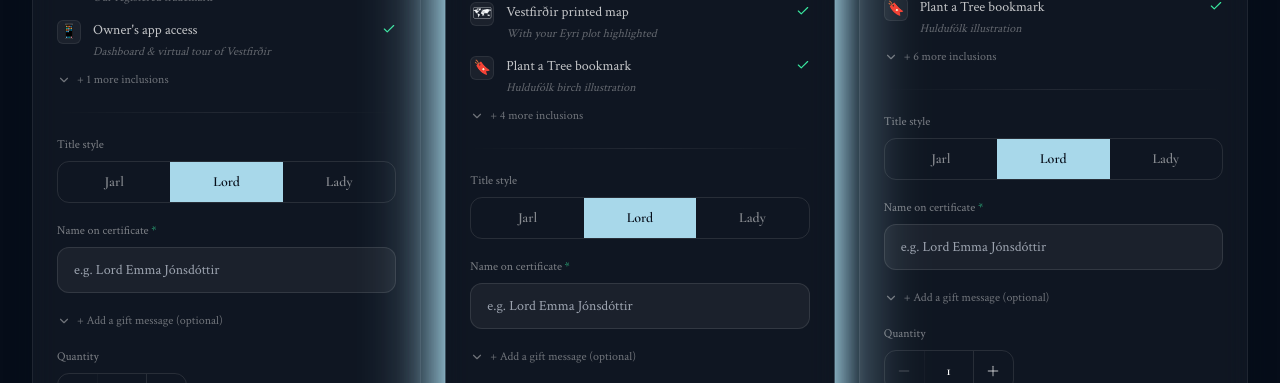
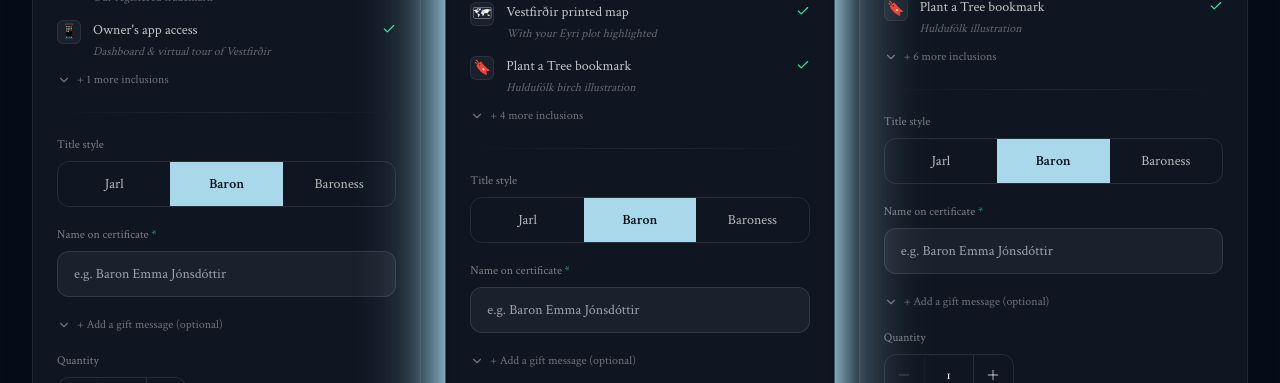
Before and after one commit to PosseVenture/iceland-titles, a Next.js app: page /buy-a-plot in a window 1280 px wide. Shown: the part 1560-1943 px from the top of the page. Built offline with nearby package versions, Linux system fonts and the light colour scheme.

Commit message:
Fix title selector in ProductCard - changed Lord/Lady to Baron/Baroness

```diff
--- a/components/shop/ProductCard.tsx
+++ b/components/shop/ProductCard.tsx
@@ -1,12 +1,12 @@
 "use client";
-import { useState, useId, useEffect }        from "react";
+import { useState, useId, useEffect } from "react";
 import { motion, AnimatePresence } from "framer-motion";
 import {
   Check, Minus, Plus, ChevronDown, ChevronUp, ShoppingCart,
 } from "lucide-react";
-import { cn, formatPrice }         from "@/lib/utils";
-import { useCartStore }            from "@/lib/store";
-import { Badge }                   from "@/components/ui/Badge";
+import { cn, formatPrice } from "@/lib/utils";
+import { useCartStore } from "@/lib/store";
+import { Badge } from "@/components/ui/Badge";
 import type { PlotProduct, TitleStyle } from "@/types";
 
 function IncludeRow({ icon, label, detail }: { icon: string; label: string; detail?: string }) {
@@ -28,15 +28,16 @@ export function ProductCard({ product, index }: { product: PlotProduct; index: n
   const uid = useId();
   const { addItem, currency } = useCartStore();
 
-  const [titleStyle,   setTitleStyle]   = useState<TitleStyle>("Lord");
-  const [name,         setName]         = useState("");
-  const [giftMessage,  setGiftMessage]  = useState("");
-  const [quantity,     setQuantity]     = useState(1);
-  const [plantATree,   setPlantATree]   = useState(false);
-  const [showMsg,      setShowMsg]      = useState(false);
-  const [showAll,      setShowAll]      = useState(false);
-  const [nameError,    setNameError]    = useState("");
+  const [titleStyle, setTitleStyle] = useState<TitleStyle>("Baron");
+  const [name, setName] = useState("");
+  const [giftMessage, setGiftMessage] = useState("");
+  const [quantity, setQuantity] = useState(1);
+  const [plantATree, setPlantATree] = useState(false);
+  const [showMsg, setShowMsg] = useState(false);
+  const [showAll, setShowAll] = useState(false);
+  const [nameError, setNameError] = useState("");
   const [addedState, setAddedState] = useState<"idle" | "added">("idle");
+
   useEffect(() => {
     if (addedState === "added") {
       setTimeout(() => {
@@ -51,28 +52,29 @@ useEffect(() => {
   }, [addedState]);
 
   const plantAddon = product.addOns?.find((a) => a.id === "plant-a-tree") ?? null;
-  const showPlant  = product.deliveryType === "physical" && plantAddon !== null;
+  const showPlant = product.deliveryType === "physical" && plantAddon !== null;
+  const SHOW_N = 5;
+  const rows = showAll ? product.includes : product.includes.slice(0, SHOW_N);
 
-  const SHOW_N = 5;
-  const rows   = showAll ? product.includes : product.includes.slice(0, SHOW_N);
-
-  // live price
   const extraPrice = showPlant && plantATree && plantAddon ? plantAddon.prices[currency] : 0;
-  const lineTotal  = product.prices[currency] * quantity + extraPrice;
+  const lineTotal = product.prices[currency] * quantity + extraPrice;
 
   function handleAdd() {
-    if (!name.trim()) { setNameError("Please enter the name for the certificate."); return; }
+    if (!name.trim()) {
+      setNameError("Please enter the name for the certificate.");
+      return;
+    }
     setNameError("");
 
     addItem({
-      productId:     product.id,
-      productName:   product.titleName,
-      plotSize:      product.size,
-      price:         product.prices[currency],
+      productId: product.id,
+      productName: product.titleName,
+      plotSize: product.size,
+      price: product.prices[currency],
       currency,
       titleStyle,
       recipientName: name.trim(),
-      giftMessage:   giftMessage.trim() || undefined,
+      giftMessage: giftMessage.trim() || undefined,
       quantity,
       addOns:
         showPlant && plantATree && plantAddon
@@ -82,8 +84,6 @@ useEffect(() => {
     });
 
     setAddedState("added");
-	setTimeout(() => setAddedState("idle"), 2800);
-    setName(""); setGiftMessage(""); setQuantity(1); setPlantATree(false); setShowMsg(false);
   }
 
   return (
@@ -114,11 +114,9 @@ useEffect(() => {
             {product.deliveryType === "digital" ? "Digital delivery" : "Physical gift box"}
           </Badge>
         </div>
-
         <p className="eyebrow mb-2">{product.sqft} sq ft souvenir plot</p>
         <h2 className="font-display text-2xl md:text-3xl font-semibold text-white mb-1">{product.titleName}</h2>
         <p className="font-body text-sm text-white/45 italic mb-4">{product.tagline}</p>
-
         <div className="flex items-baseline gap-3 mb-2">
           <span className="font-display text-5xl font-light text-glacier leading-none">
             {formatPrice(product.prices[currency], currency)}
@@ -157,19 +155,23 @@ useEffect(() => {
 
       {/* Form */}
       <div className="p-6 space-y-5 flex-1">
-
         {/* Title style */}
         <div>
           <p id={`${uid}-ts`} className="font-body text-xs text-white/45 mb-2">Title style</p>
           <div role="group" aria-labelledby={`${uid}-ts`}
             className="grid grid-cols-3 rounded-xl overflow-hidden border border-white/10">
-            {(["Jarl", "Lord", "Lady"] as TitleStyle[]).map((s) => (
-              <button key={s} type="button" onClick={() => setTitleStyle(s)} aria-pressed={titleStyle === s}
+            {(["Jarl", "Baron", "Baroness"] as TitleStyle[]).map((s) => (
+              <button
+                key={s}
+                type="button"
+                onClick={() => setTitleStyle(s)}
                 className={cn(
-                  "py-2.5 text-sm font-display font-semibold transition-all duration-150",
-                  "focus-visible:outline-none focus-visible:ring-2 focus-visible:ring-inset focus-visible:ring-glacier",
-                  titleStyle === s ? "bg-glacier text-ice-black" : "text-white/50 hover:text-white hover:bg-white/8"
-                )}>
+                  "px-4 py-3 text-sm font-medium transition-all",
+                  titleStyle === s
+                    ? "bg-glacier text-ice-black font-semibold"
+                    : "bg-transparent text-white/70 hover:text-white hover:bg-white/5"
+                )}
+              >
                 {s}
               </button>
             ))}
@@ -229,7 +231,7 @@ useEffect(() => {
           <div className="flex items-center rounded-xl border border-white/10 overflow-hidden w-fit">
             <button type="button" onClick={() => setQuantity((q) => Math.max(1, q - 1))} disabled={quantity <= 1}
               aria-label="Decrease quantity"
-              className="w-10 h-10 flex items-center justify-center text-white/50 hover:text-white hover:bg-white/8 transition-all border-r border-white/10 disabled:opacity-30 disabled:cursor-not-allowed focus-visible:outline-none focus-visible:ring-2 focus-visible:ring-inset focus-visible:ring-glacier">
+              className="w-10 h-10 flex items-center justify-center text-white/50 hover:text-white hover:bg-white/8 transition-all border-r border-white/10 disabled:opacity-30 disabled:cursor-not-allowed">
               <Minus className="w-4 h-4" aria-hidden="true" />
             </button>
             <span className="w-12 text-center font-display font-semibold text-white text-sm" aria-live="polite">
@@ -237,23 +239,18 @@ useEffect(() => {
             </span>
             <button type="button" onClick={() => setQuantity((q) => Math.min(10, q + 1))} disabled={quantity >= 10}
               aria-label="Increase quantity"
-              className="w-10 h-10 flex items-center justify-center text-white/50 hover:text-white hover:bg-white/8 transition-all border-l border-white/10 disabled:opacity-30 disabled:cursor-not-allowed focus-visible:outline-none focus-visible:ring-2 focus-visible:ring-inset focus-visible:ring-glacier">
+              className="w-10 h-10 flex items-center justify-center text-white/50 hover:text-white hover:bg-white/8 transition-all border-l border-white/10 disabled:opacity-30 disabled:cursor-not-allowed">
               <Plus className="w-4 h-4" aria-hidden="true" />
             </button>
           </div>
         </div>
 
-        {/* ── Plant a Tree ───────────────────────────────────────────────────
-            Native <input type="checkbox"> controlled by React state.
-            The <label> wraps everything so clicking anywhere toggles it.
-            NO nested onClick, NO sr-only on the input, NO event tricks.
-        ── */}
+        {/* Plant a Tree */}
         {showPlant && plantAddon && (
           <div>
             <p className="font-body text-xs text-white/35 uppercase tracking-[0.14em] mb-2">
               Optional add-on
             </p>
-
             <label
               htmlFor={`${uid}-plant`}
               className={cn(
@@ -264,9 +261,7 @@ useEffect(() => {
                   : "border-white/10 hover:border-spirit/25 hover:bg-spirit/[0.03]"
               )}
             >
-              {/* Native checkbox — visible but transparent, covering the tick box area */}
               <div className="relative w-5 h-5 flex-shrink-0 mt-0.5">
-                {/* Styled box underneath */}
                 <span
                   aria-hidden="true"
                   className={cn(
@@ -276,7 +271,6 @@ useEffect(() => {
                 >
                   {plantATree && <Check className="w-3 h-3 text-ice-black" />}
                 </span>
-                {/* Real checkbox on top — opacity-0 so native behaviour fires */}
                 <input
                   id={`${uid}-plant`}
                   type="checkbox"
@@ -286,7 +280,6 @@ useEffect(() => {
                   aria-label={`Add ${plantAddon.name} for ${formatPrice(plantAddon.prices[currency], currency)}`}
                 />
               </div>
-
               <div className="flex-1 min-w-0 pointer-events-none">
                 <div className="flex items-center gap-2 flex-wrap">
                   <span className="text-base" aria-hidden="true">{plantAddon.icon}</span>
```
Lines whose indentation alone changed are shown as unchanged.
